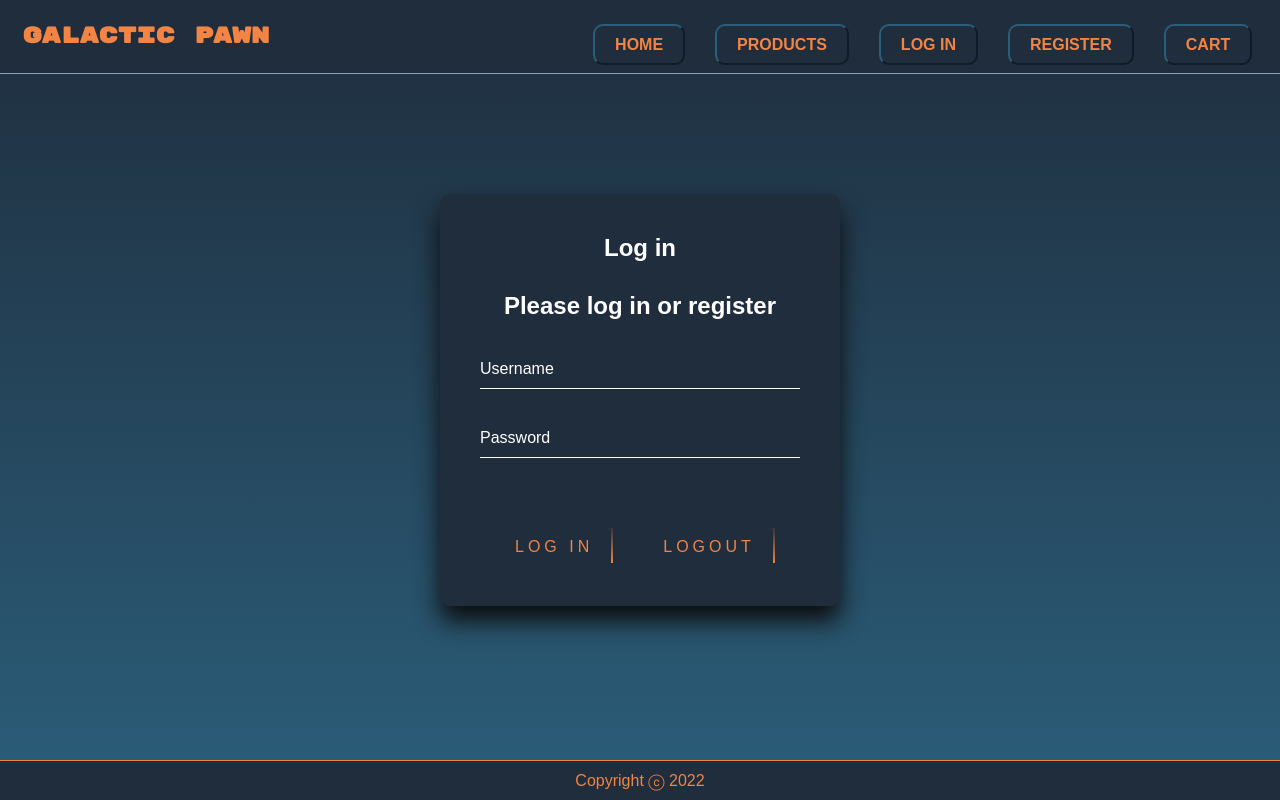
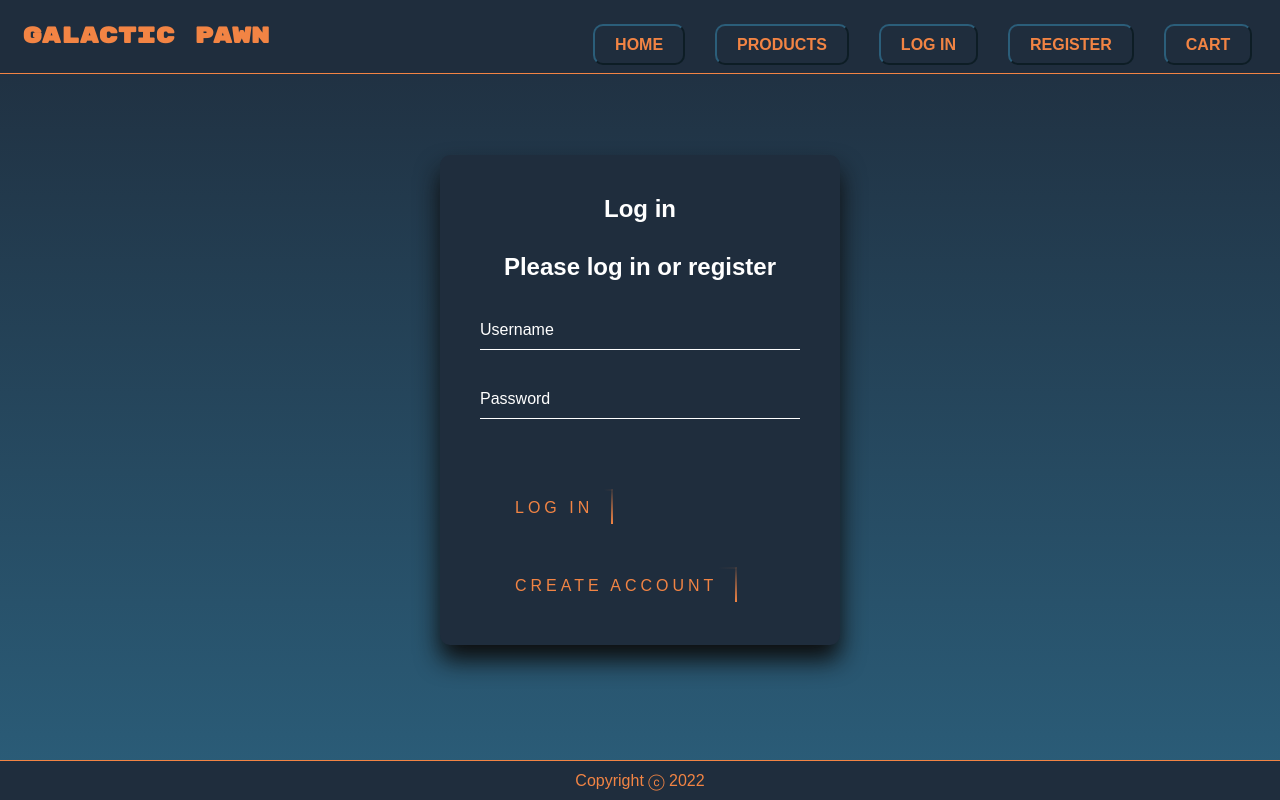
Before and after one commit to timDeHof/PawnShop-Galaxyv2.0, a React (Create React App) app: page /login in a window 1280 px wide. Built offline with nearby package versions, Linux system fonts and the light colour scheme; no server answers.

Commit message:
logout button

```diff
--- a/src/components/Login.jsx
+++ b/src/components/Login.jsx
@@ -1,9 +1,10 @@
 import React, { useState } from "react";
 import { loginUser } from "../axios-services/users";
 import useAuth from "../hooks/useAuth";
-import { useNavigate } from "react-router-dom";
+import { useNavigate, Link } from "react-router-dom";
 import styles from "../style/Login.module.css";
 import "../style/App.css";
+
 function Login() {
   const { setToken, setUser, token, user } = useAuth();
   // States for login
@@ -27,13 +28,13 @@ function Login() {
           console.log(
             "%cusername",
             `background:linear-gradient(#E66465, #9198E5);padding: .3rem;color: white;border-radius: .5em`,
-            username,
+            username
           );
           console.log(
             "%cpassword",
             `background:linear-gradient(#E66465, #9198E5);padding: .3rem;color: white;border-radius: .5em`,
-            password,
-          )
+            password
+          );
           const result = await loginUser(username, password);
 
           localStorage.setItem("token", result.token);
@@ -78,20 +79,17 @@ function Login() {
             <span></span>
             Log in
           </button>
-          <button
-            className={styles.submit}
-            onClick={() => {
-              localStorage.removeItem("token");
-              setToken(localStorage.getItem("token"));
-              setUser({});
-            }}
-          >
-            <span></span>
-            <span></span>
-            <span></span>
-            <span></span>
-            Logout
-          </button>
+        </div>
+        <div className={styles.buttonContainer}>
+          <Link to="/register">
+            <button className={styles.submit} type="submit">
+              <span></span>
+              <span></span>
+              <span></span>
+              <span></span>
+              Create Account
+            </button>
+          </Link>
         </div>
       </form>
     </div>
--- a/src/components/Navbar.jsx
+++ b/src/components/Navbar.jsx
@@ -2,9 +2,10 @@ import React from "react";
 import { NavLink } from "react-router-dom";
 import "../style/Navbar.module.css";
 import useAuth from "../hooks/useAuth";
+import styles from "../style/Login.module.css";
 
 function Navbar() {
-  const { user } = useAuth();
+  const { token, setToken, setUser } = useAuth();
 
   //console.log("USER FROM APP.JS", user);
 
@@ -21,6 +22,22 @@ function Navbar() {
             Products
           </NavLink>
         </li>
+        {token ? (
+          <li>
+            <NavLink
+              activeclassname="active"
+              to="/login"
+              onClick={() => {
+                localStorage.removeItem("token");
+                setToken(localStorage.getItem("token"));
+                setUser({});
+              }}
+            >
+              Logout
+            </NavLink>
+          </li>
+        ) : (
+          <>
             <li>
               <NavLink activeclassname="active" to="/login">
                 Log In
@@ -31,6 +48,9 @@ function Navbar() {
                 Register
               </NavLink>
             </li>
+          </>
+        )}
+
         <li>
           <NavLink activeclassname="active" to="/cart">
             Cart
--- a/src/components/SingleProduct.jsx
+++ b/src/components/SingleProduct.jsx
@@ -30,16 +30,9 @@ const SingleProduct = ({ product, products }) => {
         <div>{productToRender.price} ₡</div>
         <div>{productToRender.condition ? "New" : "Used"}</div>
         <div>{productToRender.description}</div>
-        <button
-          onClick={() => {
-            addToCart(cart.id, productToRender.id, 1);
-          }}
-        >
-          Add to Cart
-        </button>
         {user.isAdmin ? (
           <button
-            onClick={async() => {
+            onClick={async () => {
               console.log(
                 "%cDeleted Product",
                 `background:linear-gradient(#E66465, #9198E5);
@@ -47,12 +40,20 @@ const SingleProduct = ({ product, products }) => {
                 color: white;
                 border-radius: .5em`
               );
-              await deleteProduct(productToRender.id)
+              await deleteProduct(productToRender.id);
             }}
           >
             Delete
           </button>
-        ) : null}
+        ) : (
+          <button
+            onClick={() => {
+              addToCart(cart.id, productToRender.id, 1);
+            }}
+          >
+            Add to Cart
+          </button>
+        )}
       </div>
     );
   }
```
Lines whose indentation alone changed are shown as unchanged.
